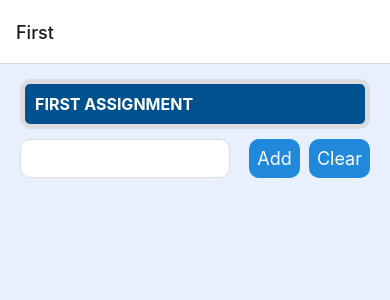
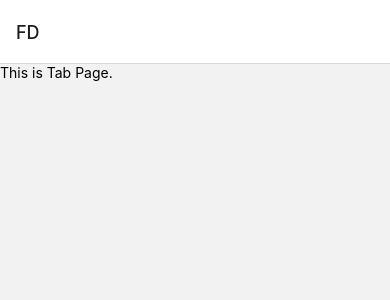
Before and after one commit to firdousali86/D19BTraining, a React Native app: screen / in a window 390 px wide. Shown: the top 300 px of the page. Built offline with nearby package versions, Linux system fonts and the light colour scheme.

Commit message:
D-5 (27-12-23) Formatting structure

```diff
--- a/App.js
+++ b/App.js
@@ -1,17 +1,12 @@
-import React, {useState} from 'react';
-import {NavigationContainer} from '@react-navigation/native';
-import {createNativeStackNavigator} from '@react-navigation/native-stack';
-import {FunAndClass, FirstAssignment,Details} from './src/components/master/Index';
+import React from 'react';
+import { NavigationContainer } from '@react-navigation/native';
+import Screens from './src/components/master/layouts/Screens';
 
-const Stack = createNativeStackNavigator();
+
 function App() {
   return (
     <NavigationContainer>
-      <Stack.Navigator>
-        <Stack.Screen name="First" component={FirstAssignment} />
-        <Stack.Screen name="Home" component={FunAndClass} />
-        <Stack.Screen name="Details" component={Details} />
-      </Stack.Navigator>
+      <Screens />
     </NavigationContainer>
   );
 }
--- a/src/components/master/Index.js
+++ b/src/components/master/Index.js
@@ -1,5 +1,6 @@
 import FunAndClass from "../practices/fun_and_class_base_components/FunAndClass";
 import FirstAssignment from "../practices/first_assignment/FirstAssignment";
 import Details from "../practices/first_assignment/Details";
+import Tab from "../practices/tab_navigation/Index";
 
-export {FunAndClass, FirstAssignment, Details};
+export { FunAndClass, FirstAssignment, Details, Tab};
--- /dev/null
+++ b/src/components/master/layouts/Screens.js
@@ -0,0 +1,19 @@
+import React from "react";
+import { FunAndClass, FirstAssignment, Details, Tab } from '../Index';
+import { createNativeStackNavigator } from '@react-navigation/native-stack';
+
+const Stack = createNativeStackNavigator();
+
+const Screens = (props) => {
+
+    return (
+        <Stack.Navigator>
+            <Stack.Screen name='FD' component={Tab} />
+            <Stack.Screen name="First" component={FirstAssignment} />
+            <Stack.Screen name="Home" component={FunAndClass} />
+            <Stack.Screen name="Details" component={Details} />
+        </Stack.Navigator>
+    );
+}
+
+export default Screens;
--- /dev/null
+++ b/src/components/practices/tab_navigation/Index.js
@@ -0,0 +1,12 @@
+import React from 'react';
+import {Text, View} from 'react-native';
+
+const Index = props => {
+  return (
+    <View>
+      <Text>This is Tab Page. </Text>
+    </View>
+  );
+};
+
+export default Index;
```
Also changed, not shown: src/components/practices/fun_and_class_base_components/FunAndClass.js (+4 -4 lines).
